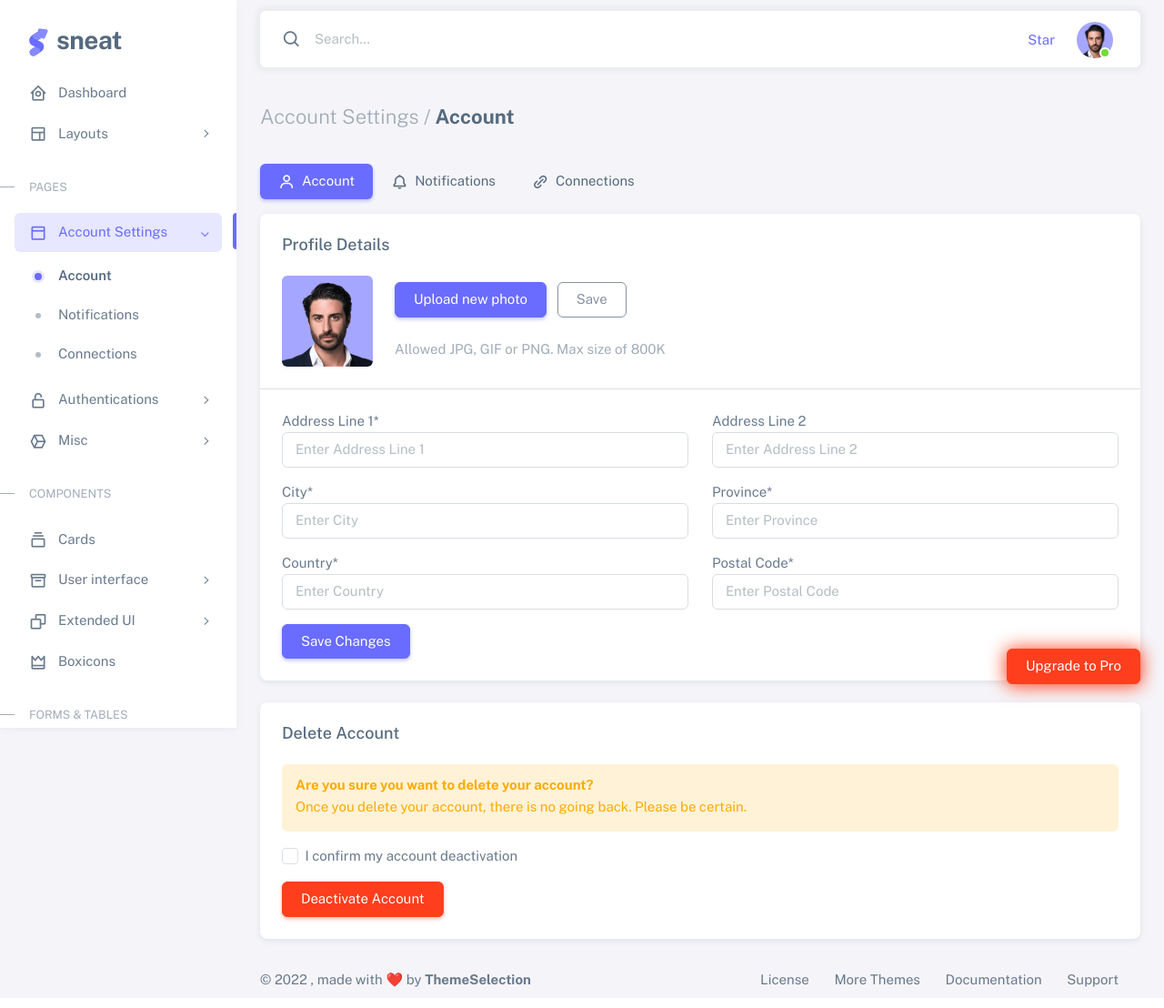
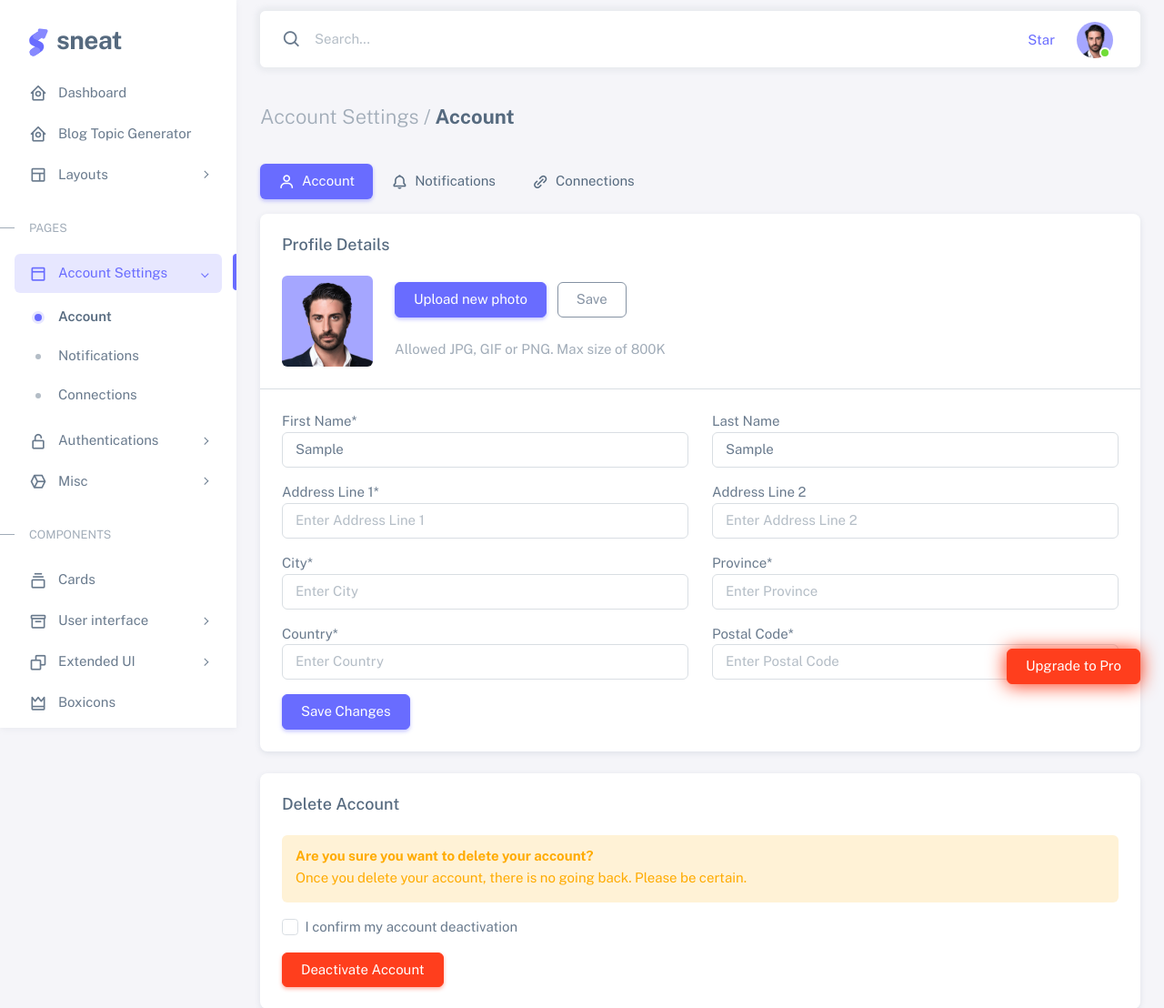
Before and after one commit to BillMuriu/Ai_writing_assistant, a Django app: page /dashboard/profile in a window 1280 px wide. Shown: the top 1108 px of the page at 91% size. Before the commit the page ends 1085 px from the top, so only its background shows below. Run offline with Django 4.2, Linux system fonts and the light colour scheme; the visitor is signed in with stand-in values (Sample User, id 1); some libraries are stand-ins or nearby versions.

Commit message:
Sugar can sweet

```diff
--- a/dashboard/forms.py
+++ b/dashboard/forms.py
@@ -3,10 +3,20 @@ from django import forms
 
 
 from crispy_forms.helper import FormHelper
-from crispy_forms.layout import Layout, Submit, Row, Column
+from crispy_forms.layout import Layout, Submit, Row, Column, Field
 
 
 class ProfileForm(forms.ModelForm):
+    first_name = forms.CharField(
+                    required = True,
+                    label='First Name',
+                    widget=forms.TextInput(attrs={'class': 'form-control mb-3', 'placeholder': 'Enter First Name'}),
+                    )
+    last_name = forms.CharField(
+                    required = False,
+                    label='Last Name',
+                    widget=forms.TextInput(attrs={'class': 'form-control mb-3', 'placeholder': 'Enter Last Name'}),
+                    )
     addressLine1 = forms.CharField(
                     required = True,
                     label='Address Line 1',
@@ -40,9 +50,12 @@ class ProfileForm(forms.ModelForm):
 
 
     def __init__(self, *args, **kwargs):
+        self.user = kwargs.pop('user')
+
         super().__init__(*args, **kwargs)
         self.helper = FormHelper()
         self.helper.layout = Layout(
+            Row(Column(Field('first_name', value=self.user.first_name), css_class='form-group col-md-6'),Column(Field('last_name', value=self.user.first_name), css_class='form-group col-md-6')),
             Row(Column('addressLine1', css_class='form-group col-md-6'),Column('addressLine2', css_class='form-group col-md-6')),
             Row(Column('city', css_class='form-group col-md-6'),Column('province', css_class='form-group col-md-6')),
             Row(Column('country', css_class='form-group col-md-6'),Column('postalCode', css_class='form-group col-md-6')),
@@ -53,3 +66,11 @@ class ProfileForm(forms.ModelForm):
     class Meta:
         model=Profile
         fields=['addressLine1', 'addressLine2', 'city', 'province', 'country', 'postalCode']
+
+    def save(self, *args, **kwargs):
+        user = self.instance.user
+        user.first_name = self.cleaned_data.get('first_name')
+        user.last_name = self.cleaned_data.get('last_name')
+        user.save()
+        profile = super(ProfileForm, self).save(*args, **kwargs)
+        return profile
--- a/dashboard/views.py
+++ b/dashboard/views.py
@@ -25,12 +25,12 @@ def profile(request):
 
 
     if request.method == 'GET':
-        form  = ProfileForm(instance=request.user.profile)
+        form  = ProfileForm(instance=request.user.profile, user=request.user)
         context['form'] = form
         return render(request, 'dashboard/profile.html', context)
 
     if request.method == 'POST':
-        form  =  ProfileForm(request.POST, instance=request.user.profile)
+        form  =  ProfileForm(request.POST, instance=request.user.profile, user=request.user)
 
         if form.is_valid():
             form.save()
--- a/templates/dashboard/profile.html
+++ b/templates/dashboard/profile.html
@@ -143,9 +143,16 @@
           <ul class="menu-inner py-1">
             <!-- Dashboard -->
             <li class="menu-item">
-              <a href="index.html" class="menu-link">
+              <a href="{% url 'dashboard' %}" class="menu-link">
                 <i class="menu-icon tf-icons bx bx-home-circle"></i>
                 <div data-i18n="Analytics">Dashboard</div>
+              </a>
+            </li>
+
+            <li class="menu-item">
+              <a href="#" class="menu-link">
+                <i class="menu-icon tf-icons bx bx-home-circle"></i>
+                <div data-i18n="Analytics">Blog Topic Generator</div>
               </a>
             </li>
 
--- a/templates/layout/dashboard.html
+++ b/templates/layout/dashboard.html
@@ -148,7 +148,7 @@
             </li>
 
             <li class="menu-item">
-              <a href="index.html" class="menu-link">
+              <a href="#" class="menu-link">
                 <i class="menu-icon tf-icons bx bx-home-circle"></i>
                 <div data-i18n="Analytics">Blog Topic Generator</div>
               </a>
```
